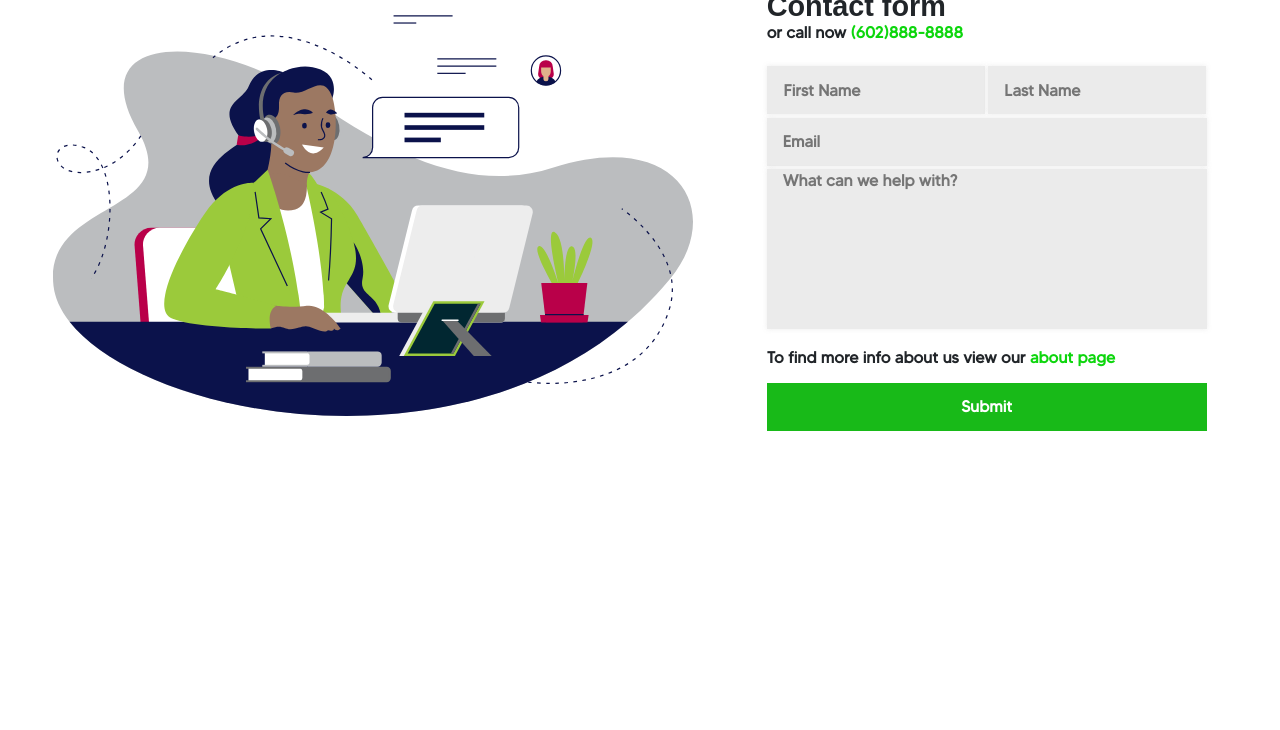
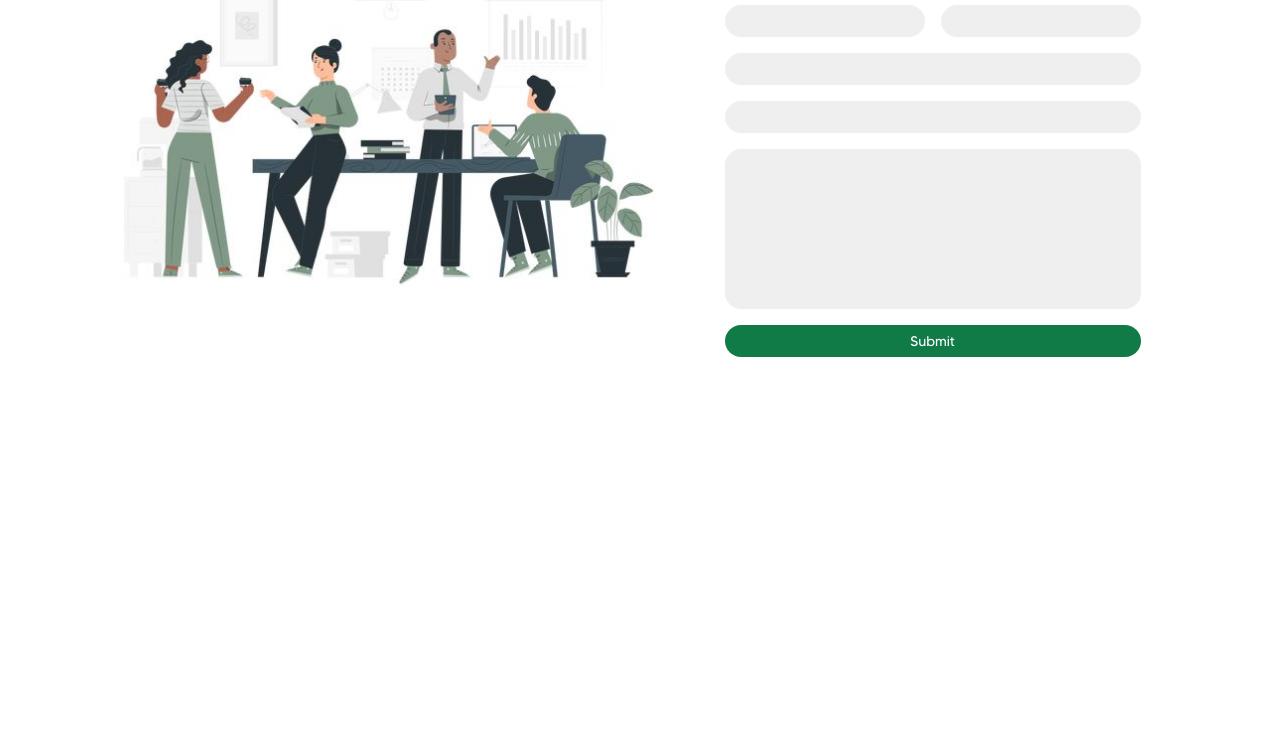
Before and after one commit to asherpage/Website-Coding-Development, a website: page contact.html in a window 1280 px wide. Shown: the part 214-944 px from the top of the page. Before the commit the page ends 800 px from the top, so only its background shows below. Drawn offline with nearby package versions, Linux system fonts and the light colour scheme.

Commit message:
lil contact page

```diff
--- a/contact.html
+++ b/contact.html
@@ -12,7 +12,7 @@
     <nav class="nav">
         <ul>
             <div class="logo">
-                <a href="./index.html"><img src="./images/darkerana.PNG"></a>
+                <a href="./index.html"><img src="./images/finalanda.PNG"></a>
             </div>
             <li><a href="./index.html" id="active">Home</a></li>
             <li><a href="./application.html">Application</a></li>
@@ -20,48 +20,23 @@
             <!-- <li><a href="./about.html">About</a></li> -->
         </ul>
     </nav>
-
-    <div class="reliable">
-
-        <!-- <h1>Contact us</h1>
-        <h2>Need to get in touch with us call us now or fill out the form with your inquiry</h2> -->
+    <div class="container">
+        <div class="form">
+            <h1>Contact Us</h1>
+            <h2>Or Call Us Now <span>(602)222-2222</span></h2>
+            <div class="input-row">
+                <input class="names">
+                <input class="names">
+            </div>
+            <div class="input-column">
+                <input>
+                <input>
+                <input class="tall">
+                <button>Submit</button>
+            </div>
+        </div>
+        <div class="image"><img src="./images/630d59a4d2c80c1d8ab2503b69a4a421.jpg"></div>
     </div>
-    <div class="banner-home">
-        <div class="contact-box">
-            <img src="images/Customer-support_rev_flipped.svg">
-            </div>
-        <!-- <div class="image-container">
-            <div class="texty">
-            </div>
-        </div> -->
-
-        <div class="quote-form">
-            <div class="titles">
-                <h1>Contact form</h1>
-                <h2>or call now <span>(602)888-8888</span></h2>
-                <br>
-            </div>
-            <div class="rowers">
-            <input placeholder="First Name" type="text" id="names"></input>
-            <input placeholder="Last Name" type="text" id="names"></input>
-            </div>
-            <input placeholder="Email" type="text"></input>
-            <textarea placeholder="What can we help with?" id="helper"></textarea>
-            <div class="titles">
-            <div class="titles">
-                <h2 class="transports">To find more info about us view our <span href="./about.html">about page</span></h2>
-            </div>
-            <button class="suby">Submit</button>
-        </div>
-    </div>
-    </div>
-    <div class="background-pop">
-        <div class="pop">
-            <i class="fa-solid fa-xmark" id="trust"></i>
-            <h1>Thank you for submitting your feeback we will get back within 24 hours</h1>
-            <button class="home">Back Home</button>
-
-        </div>
     <!-- <footer>
         <img src="./images/aa black.PNG">
         <div class="footer">
--- a/styles/scss/contact.scss
+++ b/styles/scss/contact.scss
@@ -3,6 +3,7 @@
 @import "footer.scss";
 body{
     background-color: #ffffff;
+    overflow: hidden;
 }
 nav ul{
     box-shadow: none;
@@ -13,185 +14,156 @@ nav ul{
 .nav{
     position: relative;
 }
-.reliable {
-    width: 50rem;
-    height: 5rem;
-    position: absolute;
+.container {
+    margin-top: 2rem;
+    width: 100%;
+    display: flex;
+    align-items: center;
+    justify-content: center;
+    height: 70%;
+    flex-wrap: wrap;
+    flex-direction: row-reverse;
+}
+
+.form {
+    width: 30rem;
+    display: flex;
+    align-items: center;
+    flex-direction: column;
+}
 
 h1 {
-        margin-top: 10rem;
-        margin-bottom: 0;
-        margin-left: 5rem;
     font-family: tommy;
-        font-size: 3rem;
-        color: #000000;
-        // text-shadow: 0px 0px 10px rgb(18, 18, 18);
-        font-weight: 700;
+    color: #333;
+    font-weight: 600;
+    margin: 0;
+    font-size: 2rem;
 }
 
 h2 {
-        margin-top: 0;
-        margin-left: 5rem;
-        color: #000000;
-        font-size: 1.5rem;
+    font-weight: 600;
+    font-size: 14px;
     font-family: tommy;
-        font-weight: 700;
-        // text-shadow: 0px 0px 5px black;
-    }
-}
-.quote-form {
-    // margin-right: 8rem;
-    display: flex;
-    align-items: center;
-    z-index: 0;
-    height: fit-content;
-    flex-direction: column;
-    background-color: #ffffff;
-    width: 30rem;
-    border-radius: 0.5rem;
-
-    .titles {
-        width: 27.5rem;
-        text-align: left;
-        margin: 0;
+    color: #333;
 }
 
-    h1 {
-        font-size: 1.8rem;
-        font-weight: 700;
-        text-align: left;
-        margin: 1rem 0 0 0;
+h2 span {
+    color: #117B48;
 }
 
-    h2 {
-        font-size: 1rem;
-        text-align: left;
-        font-weight: 600;
+.input-row {
+    display: flex;
+    align-items: flex-start;
+    justify-content: center;
+    width: 100%;
+    gap: 1rem;
+    height: 2rem;
+}
+.names{
+    width: 10rem;
+    height: 2rem;
+}
+
+.input-column {
+    display: flex;
+    flex-direction: column;
+    align-items: center;
+    width: 100%;
+    margin-top: 1rem;
+    gap: 1rem;
+}
+
+input{
+    width: 21rem;
+    height: 2rem;
+    /* Adjust width for input fields */
+    /* Adjust padding as needed */
+    /* Add margin between inputs */
+    background-color: #EFEFEF;
+    border-radius: 1rem;
+    border: none;
+}
+button {
+    width: 21rem;
+    height: 2rem;
+    /* Adjust width for input fields */
+    /* Adjust padding as needed */
+    /* Add margin between inputs */
+    background-color: #117B48;
+    font-weight: 500;
+    font-size: 14px;
     font-family: tommy;
-        margin: 0 0 0 0;
-        span {
-                color: #0dd60d;
-                font-weight: 600;
+    color: #ffffff;
+    border-radius: 1rem;
+    border: none;
+}
+.tall{
+    height: 10rem;
+}
+
+.image{
+    margin-top: 4rem;
+    width: 20rem;
+    height: fit-content;
+    background-color: #117B48;
+    img {
+        width: 20rem;
         }
 }
 
-    button {
-        background-color: #18ba18;
-        border: none;
-        width: 27.5rem;
-        height: 3rem;
-        margin-bottom: 1rem;
-        color: #ffffff;
-        font-weight: 700;
-        font-family: tommy;
+@media only screen and (min-width: 515px) {
+    .form{
+        input{
+            width: 26rem;
+        }
+        .names{
+            width: 12.5rem;
+        }
+        button{
+            width: 26rem;
 
-        :hover {
-            background-color: #159715;
+        }
+    }
+}
+@media only screen and (min-width: 700px) {
+.image {
+    margin-top: 0rem;
+        width: 25rem;
+        height: fit-content;
+        background-color: #117B48;
+
+        img {
+            width: 25rem;
+        }
+    }
+}
+@media only screen and (min-width: 990px) {
+    h1{
+        font-size: 2.5rem;
+    }
+    h2{
+        font-size: 1rem;
+    }
+    .container {
+        margin-top: 5rem;
+        width: 100%;
+        display: flex;
+        justify-content: space-evenly;
+        height: 100vh;
+        flex-wrap: wrap;
+        flex-direction: row-reverse;
+        align-items: flex-start;
+    }
+
+    .image {
+        margin-top: 0;
+        width: 35rem;
+        height: fit-content;
+        background-color: #117B48;
+
+        img {
+            width: 35rem;
         }
     }
 
-    span {
-        color: #0dd60d;
 }
-    textarea{
-        background-color: #ebebeb;
-            margin-bottom: 0.2rem;
-            border: none;
-            box-shadow: 0 0 5px rgba(210, 210, 210, 0.449);
-            width: 27.5rem;
-            padding: 0 1rem 0 1rem;
-            font-size: 1rem;
-            font-weight: 600;
-            font-family: tommy;
-            height: 10rem;
-            resize: none;
-    }
-
-    input {
-        background-color: #ebebeb;
-        margin-bottom: 0.2rem;
-        border: none;
-        box-shadow: 0 0 5px rgba(210, 210, 210, 0.449);
-        width: 27.5rem;
-        padding: 0 1rem 0 1rem;
-        font-size: 1rem;
-        font-weight: 600;
-        font-family: tommy;
-        height: 3rem;
-
-        &:focus {
-            border: 1px solid #20a920;
-        }
-    }
-
-    .transports {
-        margin: 1rem 0 1rem 0;
-    }
-}
-.banner-home {
-    background-position: center;
-    background-size: cover;
-    background-repeat: no-repeat;
-    flex-direction: row;
-    height: 90vh;
-    display: flex;
-    align-items: center;
-    justify-content: space-evenly;
-}
-.rowers{
-display: flex;
-    flex-direction: row;
-    gap: .2rem;
-#names {
-    width: 13.6rem;
-}
-}
-img{
-    height: fit-content;
-    width: 40rem;
-    z-index: 0;
-}
-.background-pop{
-    width: 100%;
-    height: 100%;
-    z-index: 20;
-    position: absolute;
-    left: 0;
-    top: 0;
-    display: none;
-    align-items: center;
-    justify-content: center;
-    background-color: #00000061;
-}
-.pop{
-    width: 27.5rem;
-    height: 12.5rem;
-    border-radius: 0.5rem;
-    background-color: #ffffff;
-    z-index: 21;
-    text-align: center;
-    h1{
-        font-size: 1.2rem;
-        font-weight: 600;
-        margin-top: 2rem;
-        padding: 0 3rem;
-    }
-    button{
-        margin-top: 1rem;
-        background-color: #484848;
-            border: none;
-            width: 10rem;
-            height: 3rem;
-            border-radius: 0.5rem;
-            color: #ffffff;
-            font-weight: 700;
-            font-family: tommy;
-    }
-}
-#trust {
-    float: left;
-    margin: 0.2rem;
-    font-size: 1.4rem;
-    color: #484848;
-    cursor: pointer;
-}
--- a/styles/scss/nav.scss
+++ b/styles/scss/nav.scss
@@ -42,9 +42,6 @@ nav ul a {
     padding: 0 1rem;
 }
 
-#active {
-    color: #1cb629;
-}
 
 #active:hover {
     color: white;
@@ -65,7 +62,7 @@ nav ul a:hover {
 
 .logo img {
     position: absolute;
-    width: 16rem;
+    width: fit-content;
     height: 3rem;
     top: .5rem;
     left: 1rem;
```
Also changed, not shown: images/630d59a4d2c80c1d8ab2503b69a4a421.jpg (added), images/finalanda.PNG (added), styles/css/contact.css, styles/css/contact.min.css, styles/css/nav.css, styles/css/nav.min.css, 4 other files. Lines whose indentation alone changed are shown as unchanged.
